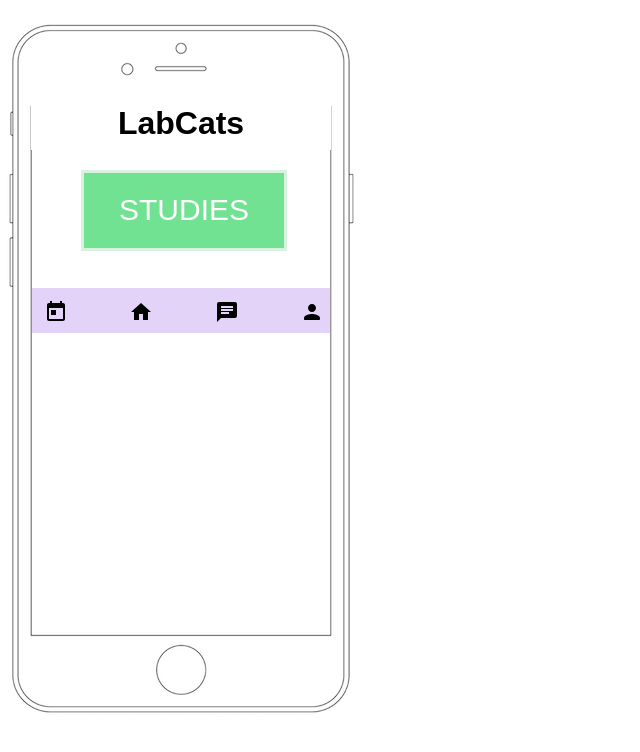
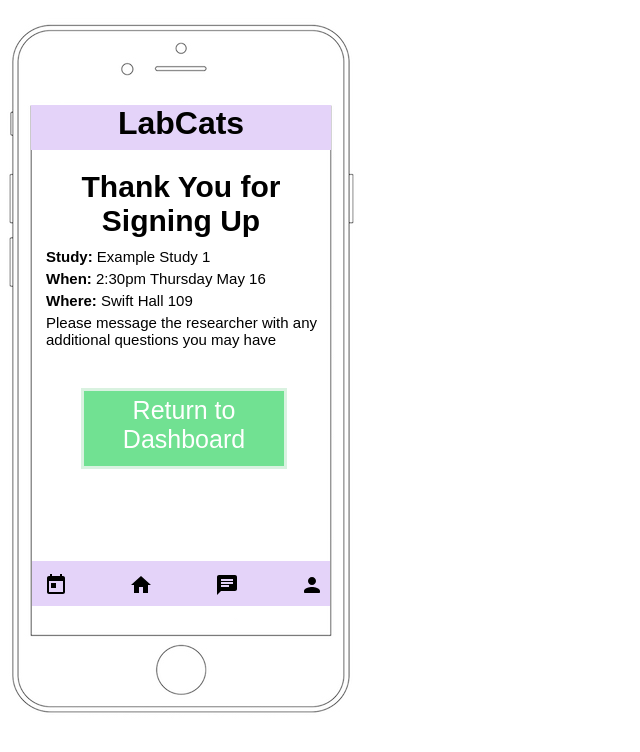
Before and after one commit to nulabcats/330_LabCats_FrontEnd, a plain HTML site: page project_5_files/ConfirmationPage.html in a window 1280 px wide. Shown: the whole page, without its empty margins (0-640 px from the left). Drawn offline with Linux system fonts and the light colour scheme; files whose address does not match are found by name.

Commit message:
rough draft of confirmation page finished

```diff
--- a/project_5_files/ConfirmationPage.css
+++ b/project_5_files/ConfirmationPage.css
@@ -14,7 +14,7 @@ body {
 .head-bar {
 	height: 45px;
 	width: 300px;
-	background-color: white;
+	background-color: #e4d3f9;
 }
 
 .bottom-bar {
@@ -56,16 +56,32 @@ h1 {
 	background-color: #71e192;
 	text-align: relative;
 	margin-left: 50px;
-	margin-top: 20px;
+    margin-top: 40px;
+    margin-bottom: 55px;
 }
 
-.dashboard-text {
+.thank-you-text {
+	text-align: center;
+	color: black;
+	font-size: 30;
+	margin-top: 20px;
+	margin-bottom: 10px;
+}
+.button-text {
 	text-align: center;
 	color: white;
-	font-size: 30;
-	margin-top: 20px;
+	font-size: 25;
+	margin-top: 5px;
+	margin-bottom: 10px;
+}
+
+.info-text {
+	text-align: left;
+	color: black;
+	font-size: 15;
+    margin-top: 5px;
+    margin-left: 1em;
 	margin-bottom: 5px;
-
 }
 
 .menu-icons {
--- a/project_5_files/ConfirmationPage.html
+++ b/project_5_files/ConfirmationPage.html
@@ -11,7 +11,14 @@
          <h1>LabCats</h1>
       </div>
 
-      <div class="dashboard-buttons"><p class="dashboard-text">STUDIES</p></div>
+      <div>
+         <h1 class="thank-you-text">Thank You for Signing Up</h1>
+         <p class ="info-text"><b>Study:</b> Example Study 1</p>
+         <p class ="info-text"><b>When:</b> 2:30pm Thursday May 16</p>
+         <p class ="info-text"><b>Where:</b> Swift Hall 109</p>
+         <p class ="info-text">Please message the researcher with any additional questions you may have</p>
+      </div>
+      <div class="dashboard-buttons"><p class="button-text">Return to Dashboard</p> </div>
      <div class="bottom-bar" class="menu-icons" >
       <div class="bottom-bar-wrapper" >
          <img src="baseline-today-24px.svg">
```
Also changed, not shown: project_5_files/iphoneOL.jpg (renamed from project_5_files/images/iphoneOL.jpg).
